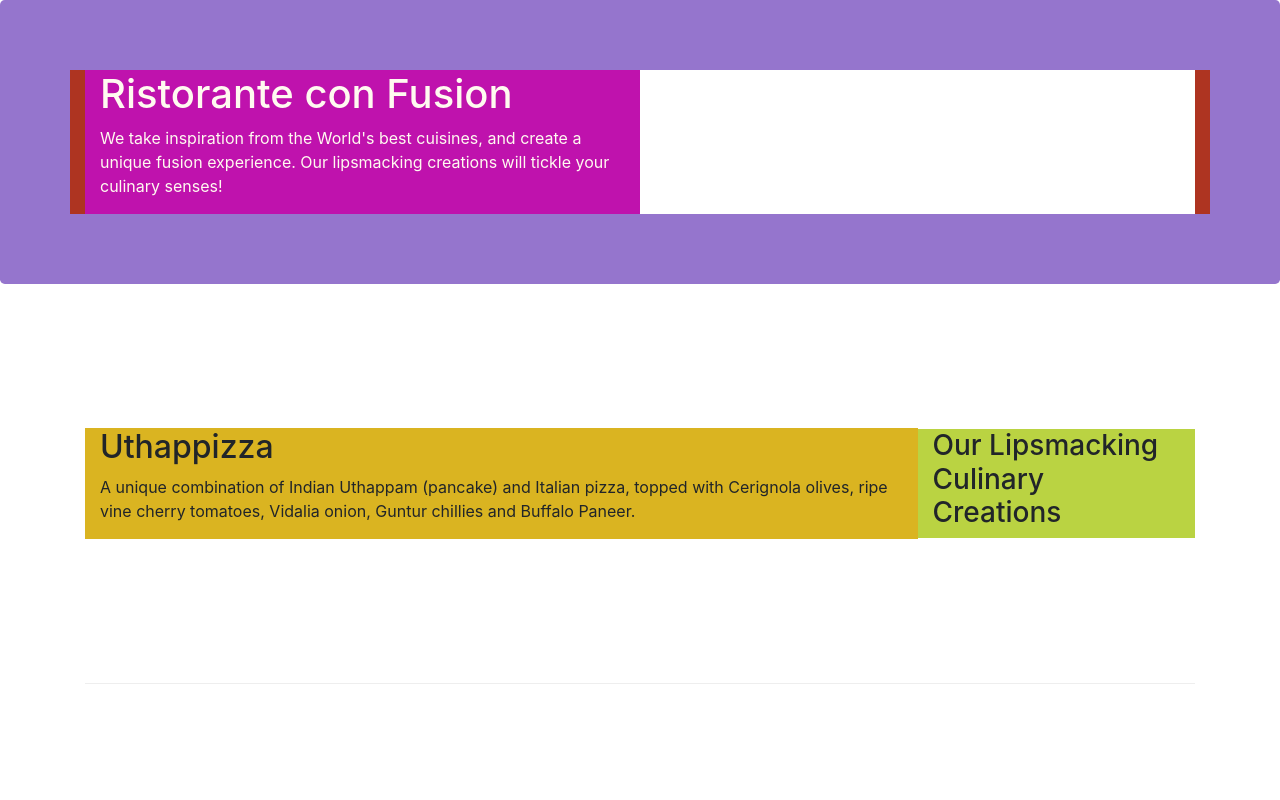
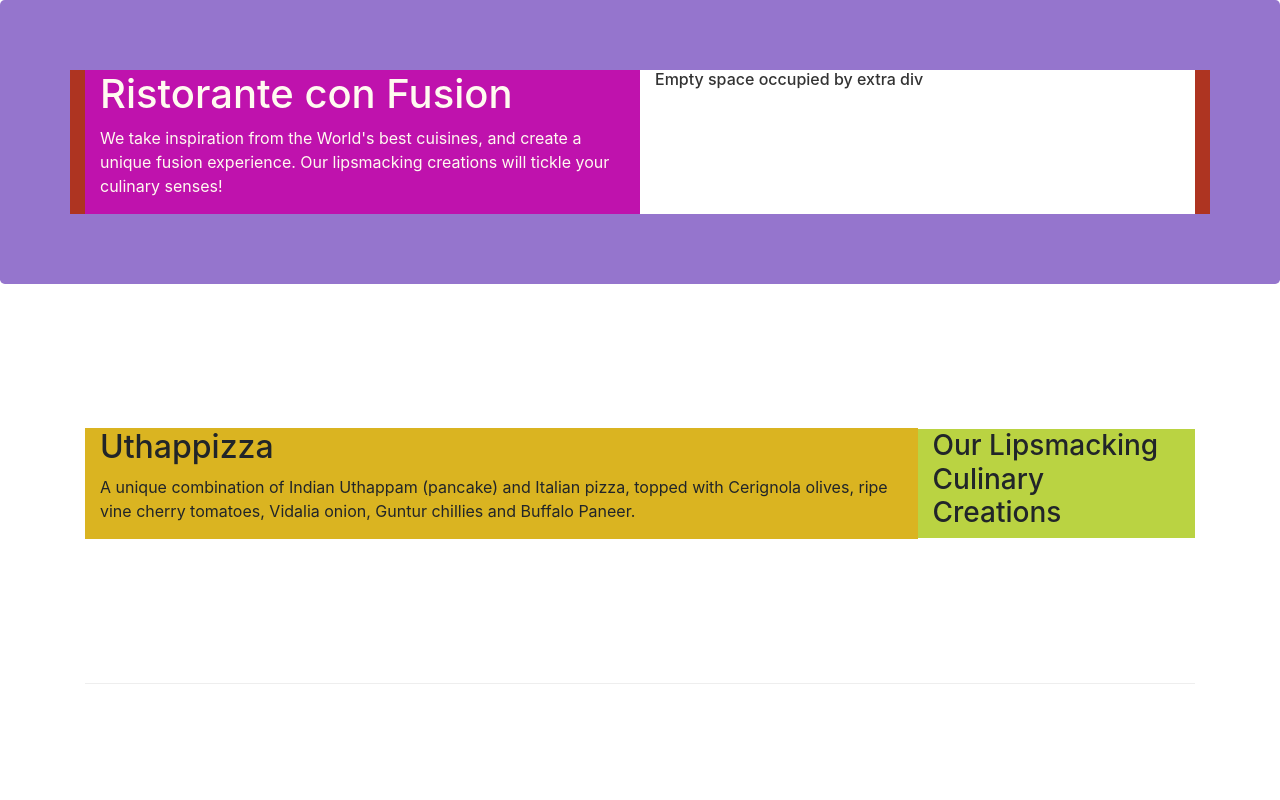
Before and after one commit to loso-nd/conFusion, a website: page index.html in a window 1280 px wide. Shown: the top 800 px of the page. Drawn offline with nearby package versions, Linux system fonts and the light colour scheme.

Commit message:
Bootstrap Grid Part 2A
Attempted to use basic git commands in terminal to checkout and reset previous commits to remove a file (.DS_Store) from the conFusion folder
-Accomplished within Online git repo
-Added note in white space of jumbotron

```diff
--- a/index.html
+++ b/index.html
@@ -23,7 +23,8 @@
                     <h1>Ristorante con Fusion</h1>
                     <p>We take inspiration from the World's best cuisines, and create a unique fusion experience. Our lipsmacking creations will tickle your culinary senses!</p>
                 </div>
-                <div class="col-12 col-sm" style="background-color: #fff">
+                <div class="col-12 col-sm" style="background-color: #fff; color: #333;">
+                    <h6>Empty space occupied by extra div</h3>
                 </div>
             </div>
         </div>
```
